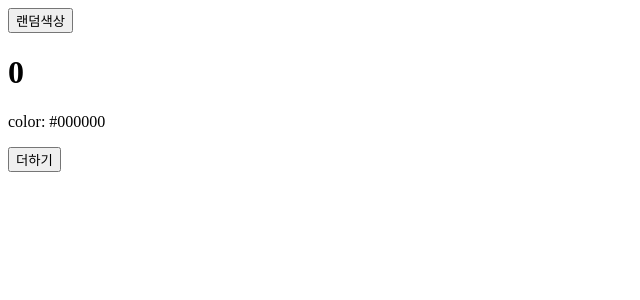
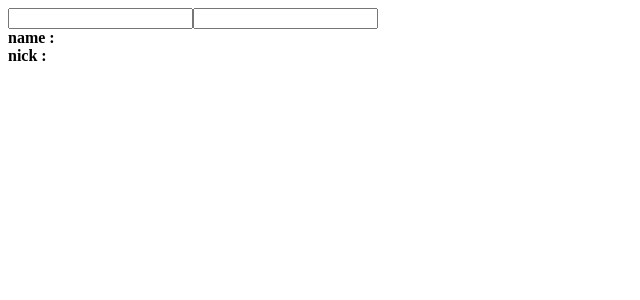
Before and after one commit to hskim881028/react_practice2, a React (Create React App) app: page / in a window 1280 px wide. Shown: the top 300 px of the page, without its empty margins (0-640 px from the left). Built offline with nearby package versions, Linux system fonts and the light colour scheme; the HTML template or start-up script is replaced by a standard one.

Commit message:
Learn hooks1

```diff
--- a/src/App.js
+++ b/src/App.js
@@ -1,30 +1,35 @@
 import React, { Component } from "react";
+import Info from "./Info";
 import LifeCycleSample from "./LifeCycleSample";
 import ErrorBoundary from "./ErrorBoundary";
 
-function getRandomColor() {
-  return "#" + Math.floor(Math.random() * 16777215).toString(16);
-}
+// function getRandomColor() {
+//   return "#" + Math.floor(Math.random() * 16777215).toString(16);
+// }
+//
+// class App extends Component {
+//   state = {
+//     color: "#000000",
+//   };
+//
+//   handleClick = () => {
+//     this.setState({ color: getRandomColor() });
+//   };
+//
+//   render() {
+//     return (
+//       <div>
+//         <button onClick={this.handleClick}>랜덤색상</button>
+//         <ErrorBoundary>
+//           <div>야홀홀로로로</div>
+//           <LifeCycleSample color={this.state.color} />
+//         </ErrorBoundary>
+//       </div>
+//     );
+//   }
+// }
 
-class App extends Component {
-  state = {
-    color: "#000000",
-  };
-
-  handleClick = () => {
-    this.setState({ color: getRandomColor() });
-  };
-
-  render() {
-    return (
-      <div>
-        <ErrorBoundary>
-          <button onClick={this.handleClick}>랜덤색상</button>
-          <LifeCycleSample color={this.state.color} />
-        </ErrorBoundary>
-      </div>
-    );
-  }
-}
-
+const App = () => {
+  return <Info />;
+};
 export default App;
--- /dev/null
+++ b/src/Info.js
@@ -0,0 +1,32 @@
+import React, { useState, useEffect } from "react";
+const Info = () => {
+  const [name, setName] = useState("");
+  const [nickName, setNickName] = useState("");
+
+  const onChangeName = (e) => {
+    setName(e.target.value);
+  };
+
+  const onChangeNickName = (e) => {
+    setNickName(e.target.value);
+  };
+
+  return (
+    <div>
+      <div>
+        <input value={name} onChange={onChangeName} />
+        <input value={nickName} onChange={onChangeNickName} />
+      </div>
+      <div>
+        <div>
+          <b>name : </b>
+          {name}
+        </div>
+        <b>nick : </b>
+        {nickName}
+      </div>
+    </div>
+  );
+};
+
+export default Info;
```
